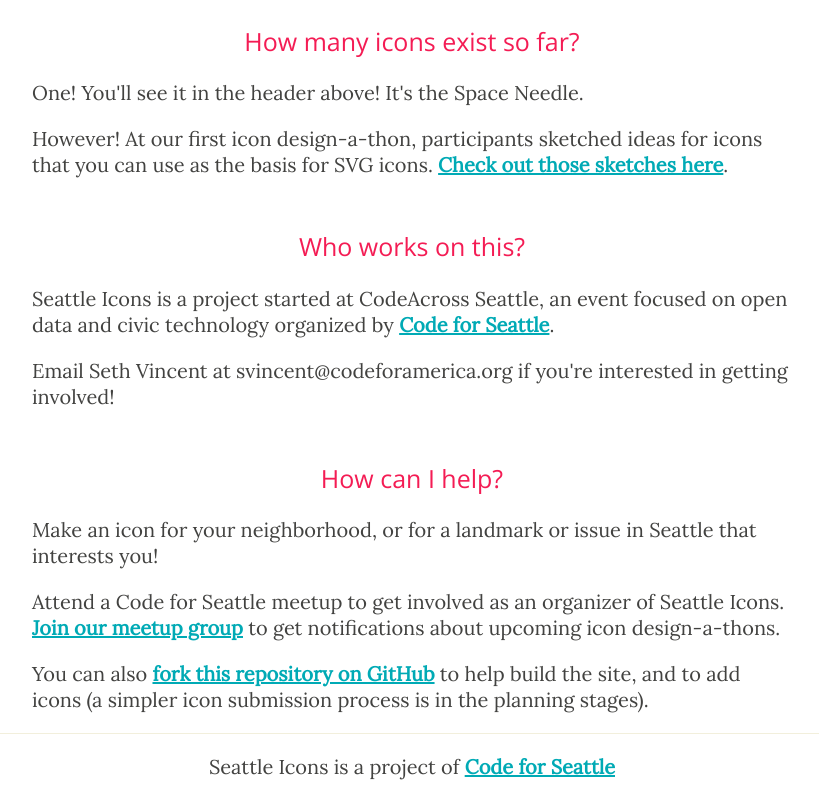
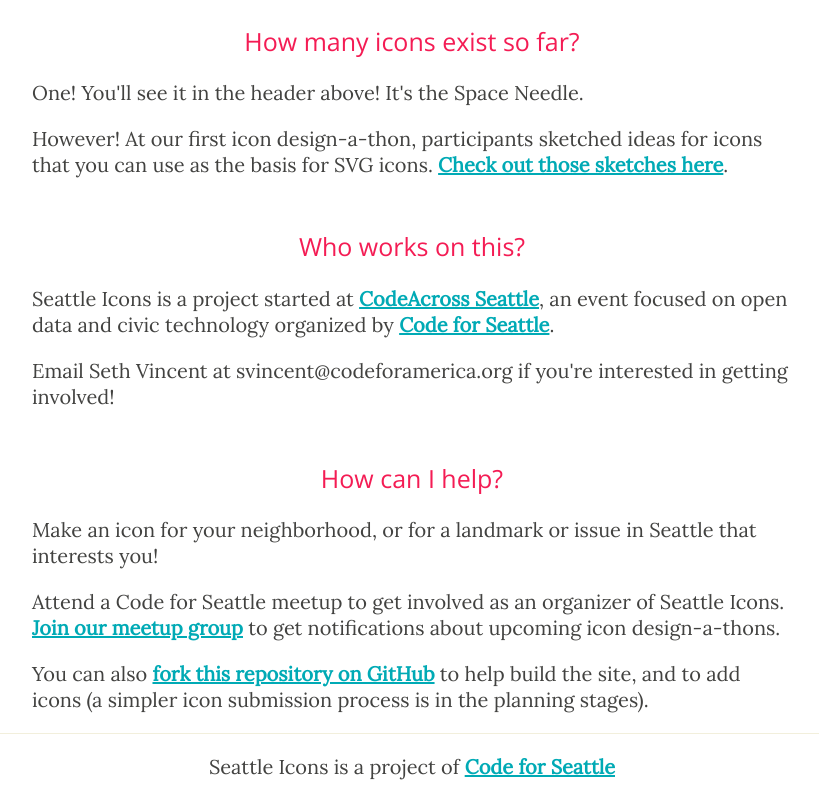
Before and after one commit to openseattle/seattle-icons, a website: page index.html in a window 1280 px wide. Shown: the part 892-1692 px from the top of the page, without its empty margins (228-1047 px from the left). Drawn offline with nearby package versions, Linux system fonts and the light colour scheme.

Commit message:
code across link

```diff
--- a/index.html
+++ b/index.html
@@ -40,7 +40,7 @@
 
 
       <h2>Who works on this?</h2>
-      <p>Seattle Icons is a project started at CodeAcross Seattle, an event focused on open data and civic technology organized by <a href="http://codeforseattle.org" target="_blank">Code for Seattle</a>.</p>
+      <p>Seattle Icons is a project started at <a href="http://codeforseattle.org/code-across" target="_blank">CodeAcross Seattle</a>, an event focused on open data and civic technology organized by <a href="http://codeforseattle.org" target="_blank">Code for Seattle</a>.</p>
       <p>Email Seth Vincent at svincent@codeforamerica.org if you're interested in getting involved!</p>
 
       <h2>How can I help?</h2>
```
